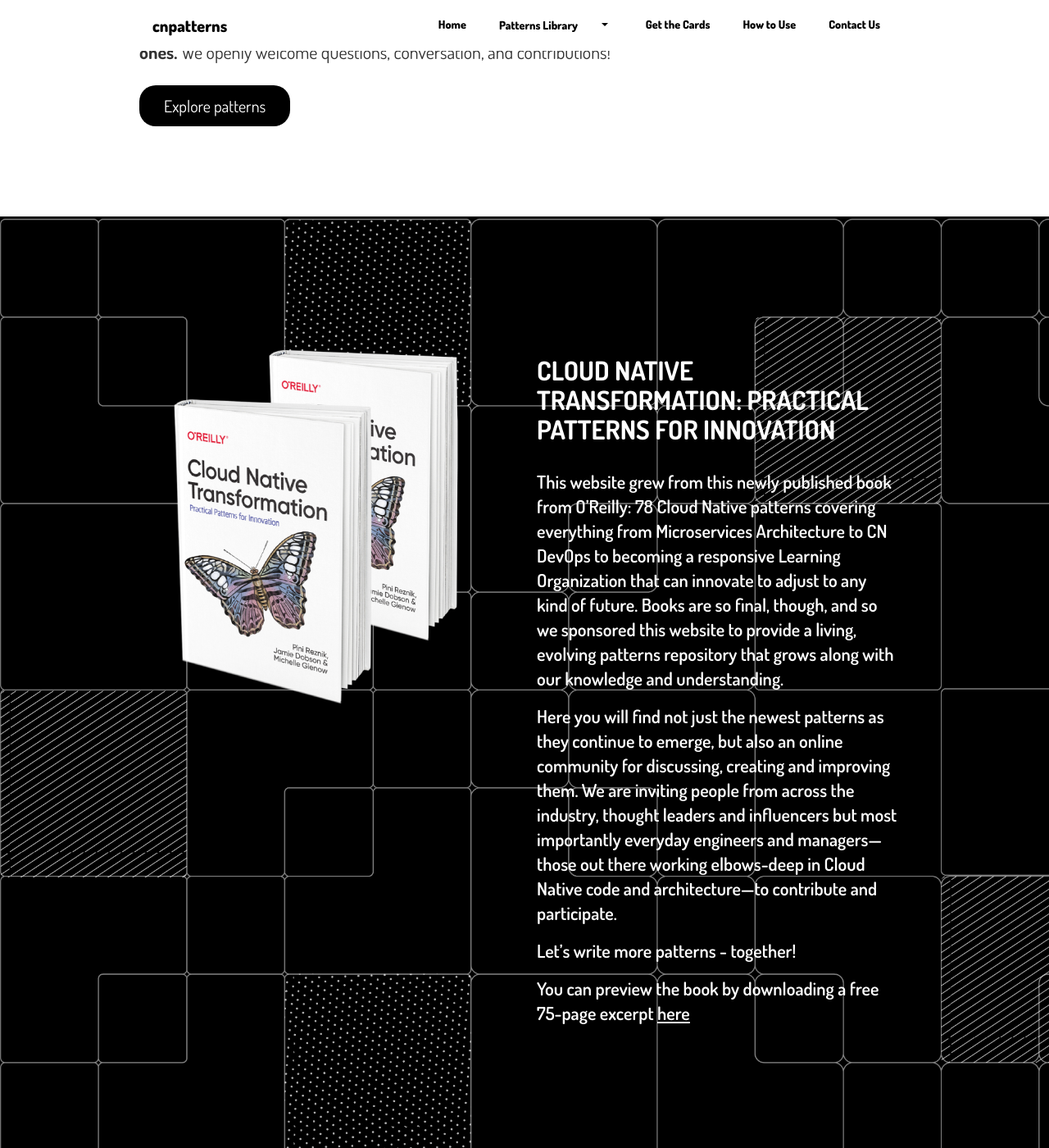
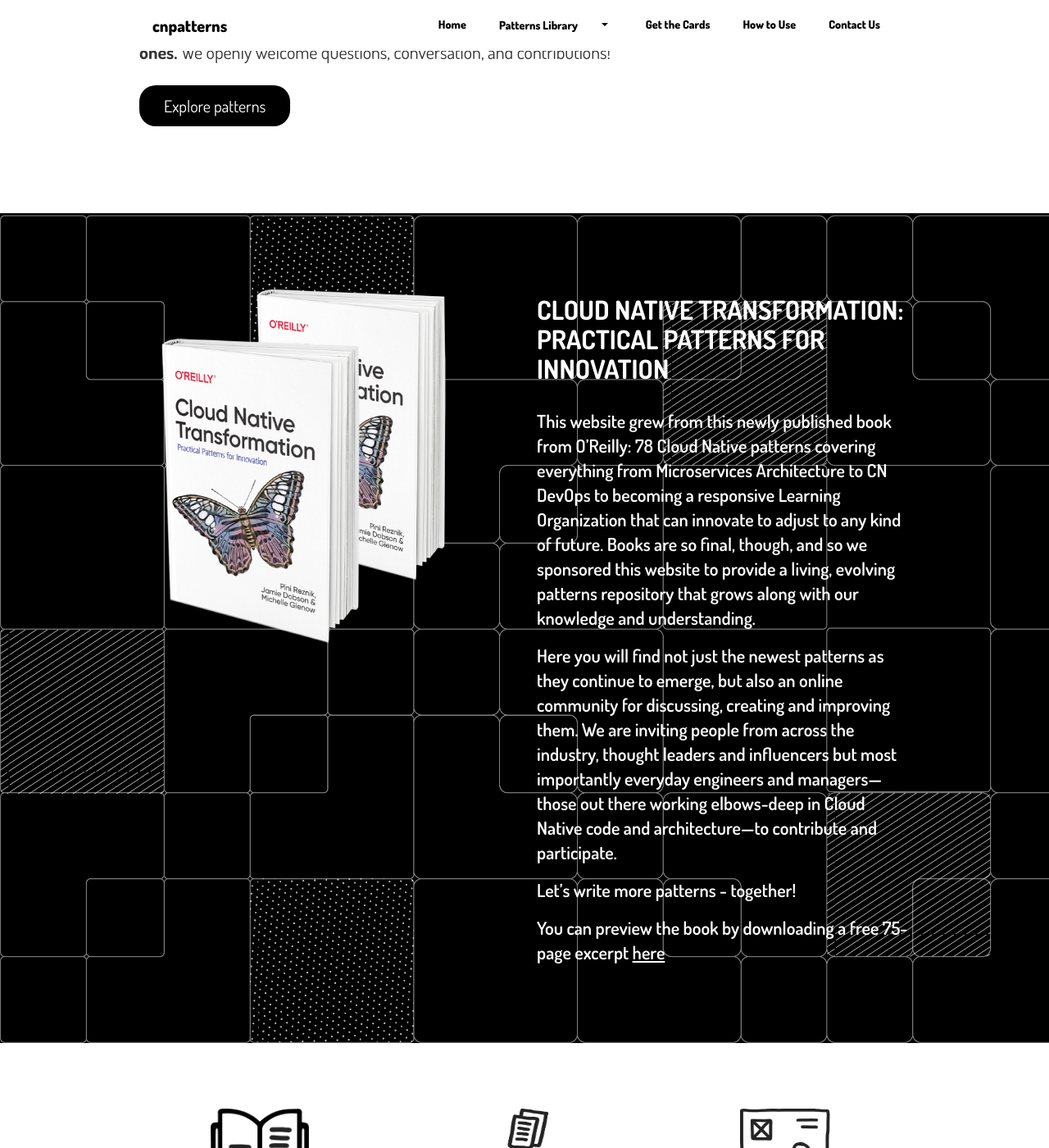
Before and after one commit to ContainerSolutions/cloud-native-patterns, a Jekyll site: the page built from index.md, in a window 1280 px wide and 1400 px high, scrolled down 1045 px. Shown: the whole window at 82% size. Built offline with Jekyll 4.4.1, drawn with Linux system fonts in a browser that asks for light colours.

Commit message:
fix book section background

```diff
--- /dev/null
+++ b/_layouts/homepage.html
@@ -0,0 +1,28 @@
+<!DOCTYPE html>
+<html lang="en">
+<head>
+  <meta charset="utf-8"/>
+  <meta content="width=device-width, initial-scale=1" name="viewport"/>
+  <title>{% if page.title %}{{ page.title }}{% else %}{{ site.title | escape }}{% endif %}</title>
+  {% include links.html %}
+</head>
+<body class="page">
+  {% include header.html %}
+  {% include title.html %}
+  <div id="content" class="content">
+    {{ content }}
+  </div>
+  <div class="book-section">
+    <div class="row content">
+      {% capture book-section %}{% include_relative book-section.md %}{% endcapture %}
+      {{ book-section | markdownify }}
+    </div>
+  </div>
+  <div class="row cta-section content">
+    {% capture cta-section %}{% include_relative cta-section.md %}{% endcapture %}
+    {{ cta-section | markdownify }}
+  </div>
+  {% include footer.html %}
+  {% include scripts.html %}
+</body>
+</html>
--- a/_sass/components/_content.scss
+++ b/_sass/components/_content.scss
@@ -75,11 +75,11 @@
 }
 
 .book-section {
+  background-color: #000;
+  background-image: url("#{$baseurl}/assets/images/pattern%20white_1.png");
+  background-size: cover;
   color: #fff;
   font-weight: 600;
-  margin: 100px 0px;
-  padding: 150px 0px;
-  position: relative;
 
   a {
     color: #fff;
@@ -90,29 +90,9 @@
     }
   }
 
-  &:before {
-    /*background-color: #000;
-    background-image: url("#{$baseurl}/assets/images/pattern%20white_1.png");
-    background-size: auto 100%;
-    content: "";
-    height: 100%;
-    left: -100vw;
-    margin-top: -150px;
-    position: absolute;
-    width: 200vw;
-    z-index: -1;*/
-    background-color: #000;
-    background-image: url(/cloud-native-patterns/assets/images/pattern%20white_1.png);
-    background-size: auto 100%;
-    content: "";
-    height: 100%;
-    left: calc(-50vw + 470px);
-    margin-top: -150px;
-    position: absolute;
-    width: auto;
-    z-index: -1;
-    right: 0;
-    right: calc(-50vw + 470px);
+  div {
+    background-color: transparent;
+    background-image: none;
   }
 }
 
--- /dev/null
+++ b/book-section.md
@@ -0,0 +1,22 @@
+---
+---
+
+<div class="row book-section">
+
+<section class="col-sm">
+![Cloud Native Transformation: Practical Patterns for Innovation]({{ site.baseurl }}/assets/images/book_mockup.png){:height="455px" width="400px"}
+</section>
+
+<section class="col-sm">
+# Cloud Native Transformation: Practical Patterns for Innovation
+
+This website grew from this newly published book from O’Reilly: 78 Cloud Native patterns covering everything from Microservices Architecture to CN DevOps to becoming a responsive Learning Organization that can innovate to adjust to any kind of future. Books are so final, though, and so we sponsored this website to provide a living, evolving patterns repository that grows along with our knowledge and understanding.
+
+Here you will find not just the newest patterns as they continue to emerge, but also an online community for discussing, creating and improving them. We are inviting people from across the industry, thought leaders and influencers but most importantly everyday engineers and managers—those out there working elbows-deep in Cloud Native code and architecture—to contribute and participate.
+
+Let’s write more patterns - together!
+
+You can preview the book by downloading a free 75-page excerpt [here](https://info.container-solutions.com/free-oreilly-cloud-native-transformation-excerpt)
+</section>
+
+</div>
--- /dev/null
+++ b/cta-section.md
@@ -0,0 +1,39 @@
+---
+---
+
+<div class="row cta-section">
+
+<section class="col-sm d-flex flex-column">
+![Read the book]({{ site.baseurl }}/assets/images/book.png){:height="110px" width="120px"}
+
+**Read the book**
+
+Going Cloud Native can be a big advantage, but it’s tough to get right. This practical approach to transformation offers patterns to guide your initiative, whether moving from legacy architectures or creating new systems from scratch.
+
+{:.mt-auto}
+[Get the book](http://shop.oreilly.com/product/0636920235248.do){:.button-text}
+</section>
+
+<section class="col-sm d-flex flex-column">
+![Use the cards]({{ site.baseurl }}/assets/images/cards.png){:height="110px" width="120px"}
+
+**Use the cards**
+
+More than 70 Cloud Native patterns, printed on high-quality playing cards for hands-on exploration of transformation design paths, help you focus on building the right thing, right from the start.
+
+{:.mt-auto}
+[Get the cards](https://info.container-solutions.com/cnt-cards){:.button-text}
+</section>
+
+<section class="col-sm d-flex flex-column">
+![Take a workshop]({{ site.baseurl }}/assets/images/workshop.png){:height="110px" width="120px"}
+
+**Take a workshop**
+
+Groups can jump-start their knowledge of Cloud Native with a half-day workshop. Facilitators lead hands-on exploration of CN concepts, using patterns cards to create a high-level roadmap for a successful transformation.
+
+{:.mt-auto}
+[Workshop info](https://info.container-solutions.com/training/cn-transformation-patterns-workshop){:.button-text}
+</section>
+
+</div>
--- a/index.md
+++ b/index.md
@@ -11,60 +11,3 @@
 Patterns are not a hack. They are not a quick and easy way to solve difficult problems without careful thought. Instead, they are a language for sharing context-specific working solutions. And here is the place to find and explore Cloud Native patterns--and, soon, share some of your own. **This site is intended to be the home of a Cloud Native patterns community, the place to explore existing patterns and collaborate on creating new ones.** We openly welcome questions, conversation, and contributions!
 
 [Explore patterns]({{ site.baseurl }}/patterns-library){:.button-text}
-
-<div class="row book-section">
-
-<section class="col-sm">
-![Cloud Native Transformation: Practical Patterns for Innovation]({{ site.baseurl }}/assets/images/book_mockup.png){:height="455px" width="400px"}
-</section>
-
-<section class="col-sm">
-# Cloud Native Transformation: Practical Patterns for Innovation
-
-This website grew from this newly published book from O’Reilly: 78 Cloud Native patterns covering everything from Microservices Architecture to CN DevOps to becoming a responsive Learning Organization that can innovate to adjust to any kind of future. Books are so final, though, and so we sponsored this website to provide a living, evolving patterns repository that grows along with our knowledge and understanding.
-
-Here you will find not just the newest patterns as they continue to emerge, but also an online community for discussing, creating and improving them. We are inviting people from across the industry, thought leaders and influencers but most importantly everyday engineers and managers—those out there working elbows-deep in Cloud Native code and architecture—to contribute and participate.
-
-Let’s write more patterns - together!
-
-You can preview the book by downloading a free 75-page excerpt [here](https://info.container-solutions.com/free-oreilly-cloud-native-transformation-excerpt)
-</section>
-
-</div>
-
-<div class="row cta-section">
-
-<section class="col-sm d-flex flex-column">
-![Read the book]({{ site.baseurl }}/assets/images/book.png){:height="110px" width="120px"}
-
-**Read the book**
-
-Going Cloud Native can be a big advantage, but it’s tough to get right. This practical approach to transformation offers patterns to guide your initiative, whether moving from legacy architectures or creating new systems from scratch.
-
-{:.mt-auto}
-[Get the book](http://shop.oreilly.com/product/0636920235248.do){:.button-text}
-</section>
-
-<section class="col-sm d-flex flex-column">
-![Use the cards]({{ site.baseurl }}/assets/images/cards.png){:height="110px" width="120px"}
-
-**Use the cards**
-
-More than 70 Cloud Native patterns, printed on high-quality playing cards for hands-on exploration of transformation design paths, help you focus on building the right thing, right from the start.
-
-{:.mt-auto}
-[Get the cards](https://info.container-solutions.com/cnt-cards){:.button-text}
-</section>
-
-<section class="col-sm d-flex flex-column">
-![Take a workshop]({{ site.baseurl }}/assets/images/workshop.png){:height="110px" width="120px"}
-
-**Take a workshop**
-
-Groups can jump-start their knowledge of Cloud Native with a half-day workshop. Facilitators lead hands-on exploration of CN concepts, using patterns cards to create a high-level roadmap for a successful transformation.
-
-{:.mt-auto}
-[Workshop info](https://info.container-solutions.com/training/cn-transformation-patterns-workshop){:.button-text}
-</section>
-
-</div>
```
Also changed, not shown: other parts of index.md (+1 -1 lines).
